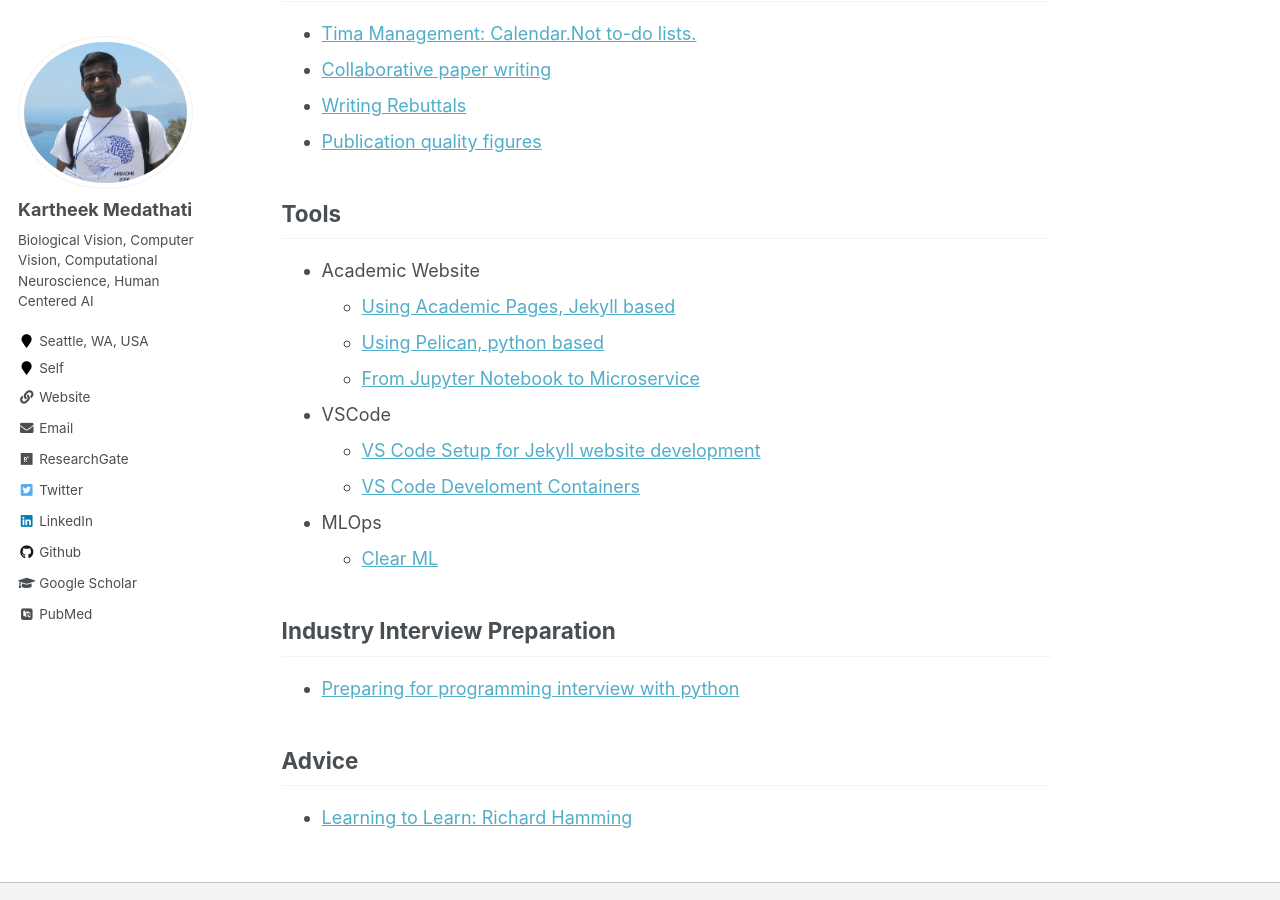
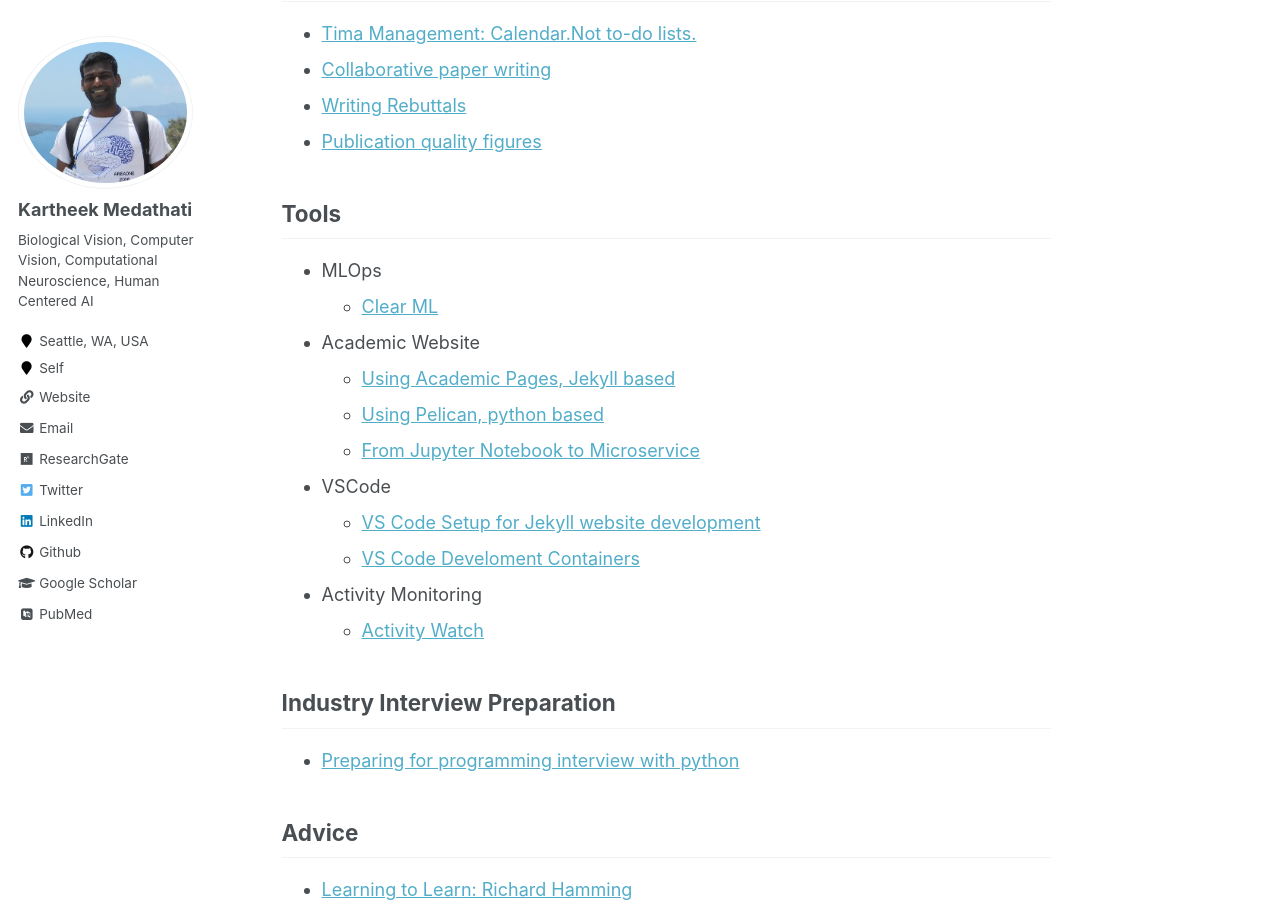
Before and after one commit to kartheekmedathati/kartheekmedathati.github.io, a Jekyll site: the page built from _pages/markdown.md, in a window 1280 px wide and 900 px high, scrolled down 990 px. Built offline with Jekyll 4.4.1, drawn with Linux system fonts in a browser that asks for light colours; some web fonts are replaced.

Commit message:
Added Activity Watch

```diff
--- a/_pages/markdown.md
+++ b/_pages/markdown.md
@@ -47,8 +50,8 @@
     - [VS Code Setup for Jekyll website development](https://insujang.github.io/2019-09-28/jekyll-vscode/)
     - [VS Code Develoment Containers](https://code.visualstudio.com/docs/devcontainers/containers)
 
-* MLOps
-    - [Clear ML](https://www.youtube.com/playlist?list=PLMdIlCuMqSTnoC45ME5_JnsJX0zWqDdlO)
+* Activity Monitoring
+    - [Activity Watch](https://github.com/ActivityWatch/activitywatch)
 
 ## Industry Interview Preparation
 
```
Also changed, not shown: other parts of _pages/markdown.md (+3 -0 lines).
